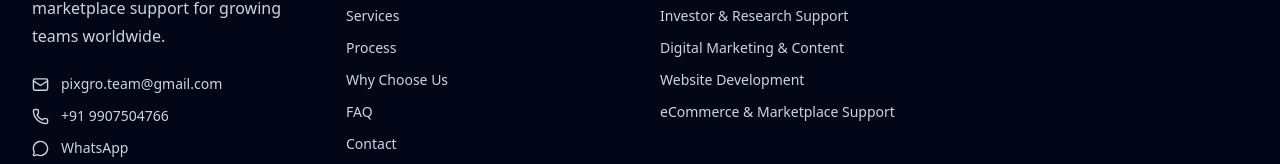
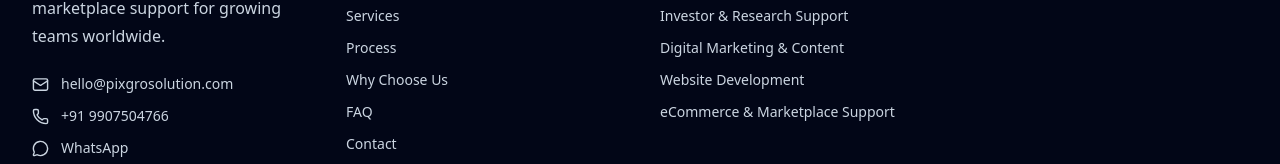
Before and after one commit to swayamrajora/new-pixgro-solution-website, a React (Vite) app: page / in a window 1280 px wide. Shown: the part 10141-10305 px from the top of the page. Built offline with nearby package versions, Linux system fonts and the light colour scheme.

Commit message:
Update PixGro business contact email

```diff
--- a/src/components/Footer.jsx
+++ b/src/components/Footer.jsx
@@ -21,11 +21,11 @@ function Footer() {
 
           <div className="mt-6 space-y-3 text-sm text-slate-300">
             <a
-              href="mailto:pixgro.team@gmail.com"
+              href="mailto:hello@pixgrosolution.com"
               className="flex items-center gap-3 transition hover:text-white"
             >
               <Mail size={17} />
-              pixgro.team@gmail.com
+              hello@pixgrosolution.com
             </a>
             <a
               href="tel:+919907504766"
```
